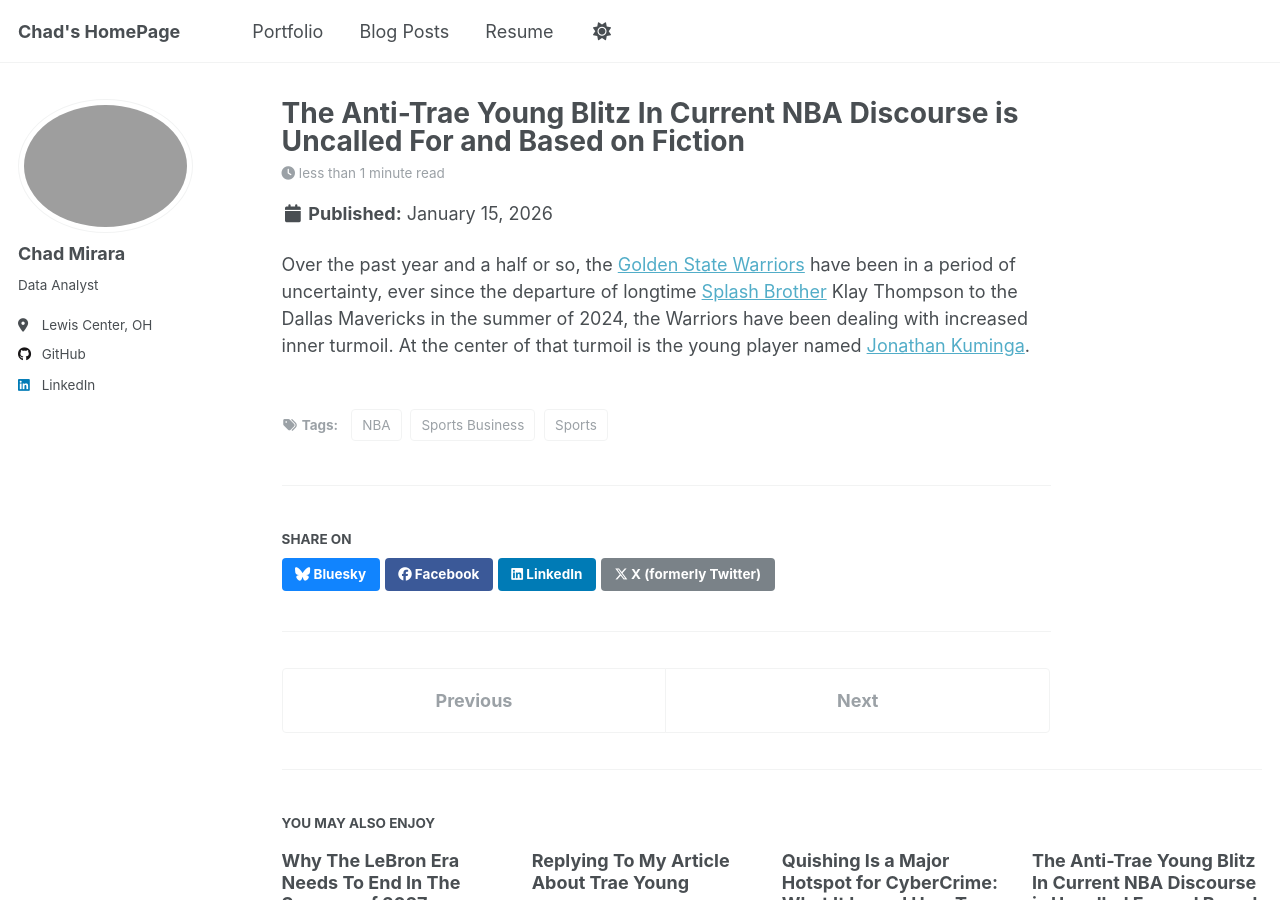
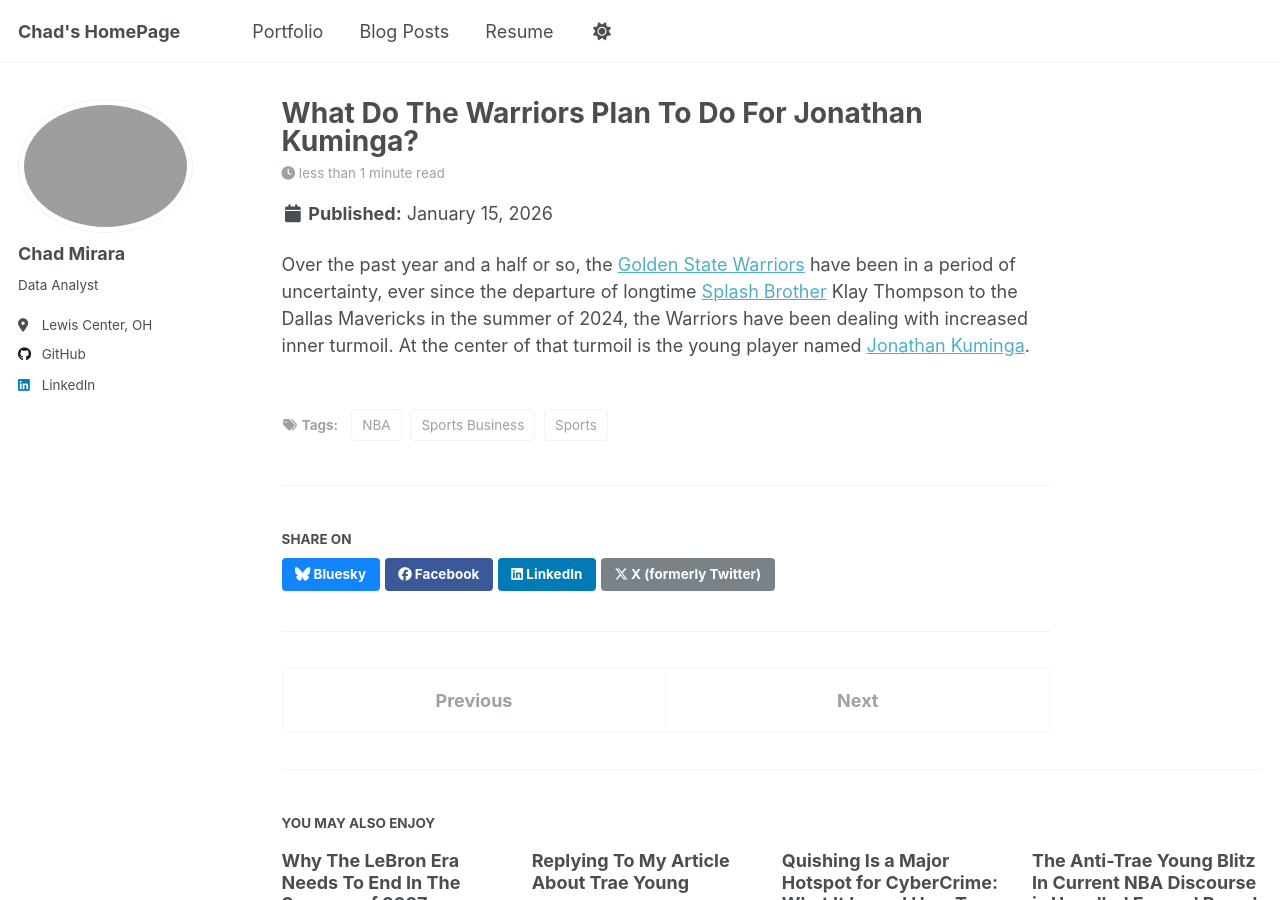
Before and after one commit to chkbm/chkpage, a Jekyll site: the page built from _posts/2026-01-15-jonathan-kuminga-warriors-situation.md, in a window 1280 px wide and 900 px high. Built offline with Jekyll 4.4.1, drawn with Linux system fonts in a browser that asks for light colours; a script that is not in the unit is left out.

Commit message:
Update title of Kuminga post to reflect current focus

```diff
--- a/_posts/2026-01-15-jonathan-kuminga-warriors-situation.md
+++ b/_posts/2026-01-15-jonathan-kuminga-warriors-situation.md
@@ -1,5 +1,5 @@
 ---
-title: "The Anti-Trae Young Blitz In Current NBA Discourse is Uncalled For and Based on Fiction"
+title: 'What Do The Warriors Plan To Do For Jonathan Kuminga?'
 date: 2026-01-15
 permalink: /posts/2026/01/jonathan-kuminga-warriors-situation/
 tags:
```
